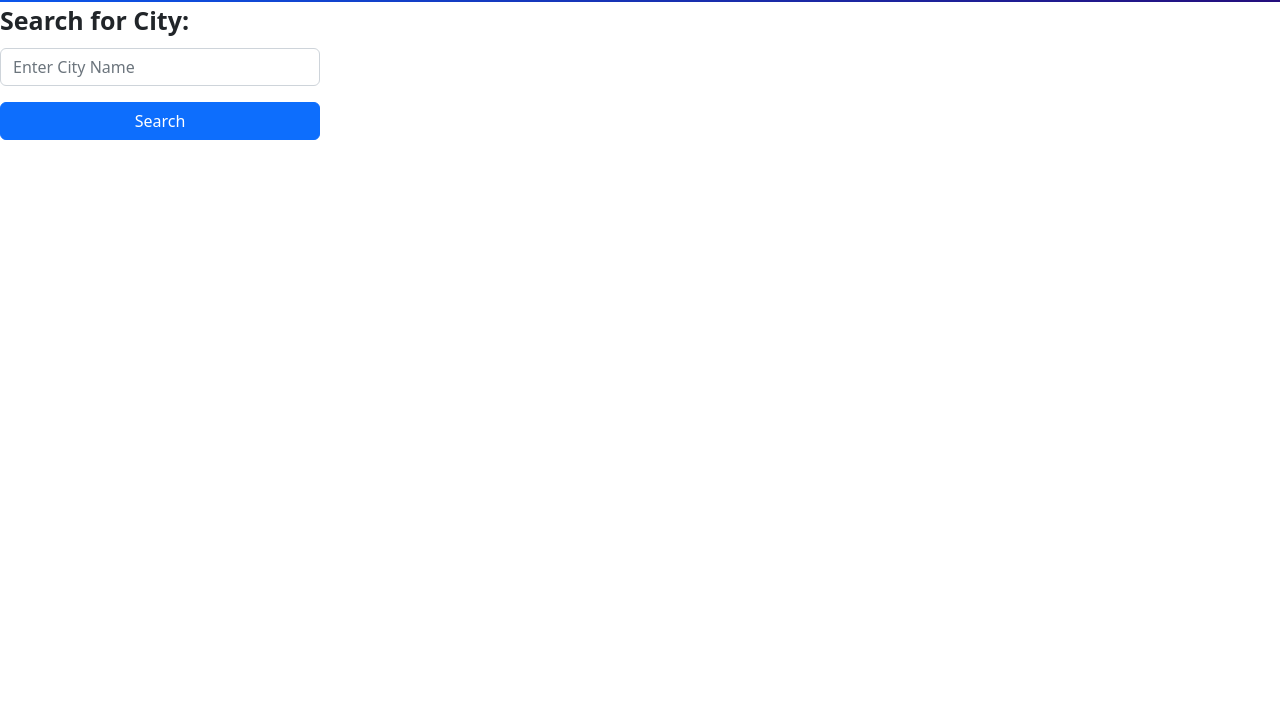
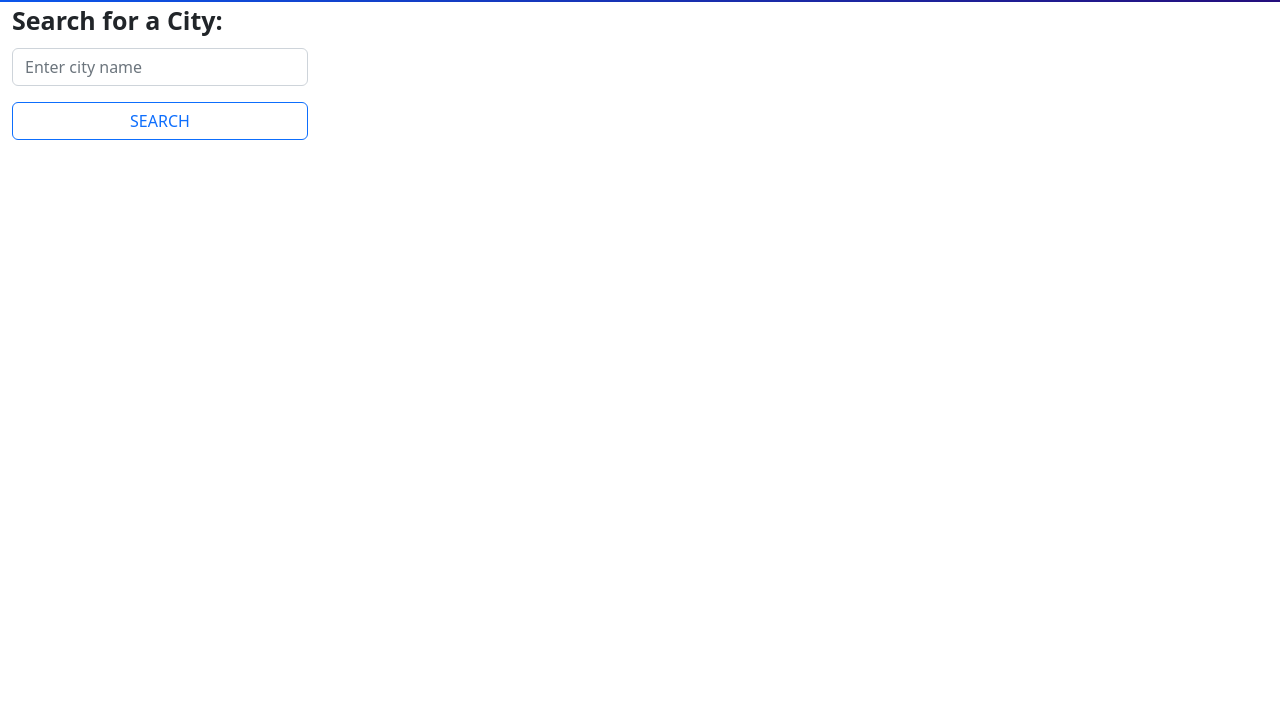
Before and after one commit to CRMclaughlin/weather-dashboard, a plain HTML site: page index.html in a window 1280 px wide. Shown: the part 75-800 px from the top of the page. Drawn offline with nearby package versions, Linux system fonts and the light colour scheme.

Commit message:
fixed city search area

```diff
--- a/assets/css/style.css
+++ b/assets/css/style.css
@@ -2,14 +2,18 @@
     box-sizing: border-box;
 }
 
-.p-3 {
+#header {
 
     background-image: linear-gradient(to right, rgb(11, 86, 235) , rgb(36, 14, 124));
     font-size: 30px;
     font-weight: bold;
 }
 
-.form-label {
+.text-dark {
     font-size: 25px;
     font-weight: bold;
 }
+
+.row {
+    border: 3px black;
+}
--- a/index.html
+++ b/index.html
@@ -8,35 +8,19 @@
     <link href="https://cdn.jsdelivr.net/npm/bootstrap@5.2.2/dist/css/bootstrap.min.css" rel="stylesheet" integrity="sha384-Zenh87qX5JnK2Jl0vWa8Ck2rdkQ2Bzep5IDxbcnCeuOxjzrPF/et3URy9Bv1WTRi" crossorigin="anonymous">
     <link rel="stylesheet" href="./assets/css/style.css">
 </head>
-<body>
+<body class="container-fluid">
     <!-- Header -->
+   <div id="header" class="row p-3 mb-6 bg-primary text-white" style="width: 100vw;">
+      <div class="d-flex justify-content-end"> Weather Dashboard</div>
+    </div>
 
-        <div id="header" class="p-3 mb-6 bg-primary text-white">
-            <div class="d-flex justify-content-end"> Weather Dashboard</div>
-        </div>
+    <div class="row">
 
-        <!-- City search box -->
+      <div class="column col-3">
         <form>
-            <div class="col-3 mb-3">
-              <label for="city-search" class="form-label">
-                Search for City:</label>
-              <input type="text" id="city-search" class="form-control"
-              placeholder="Enter City Name">
-            </div>
-            <button type="submit" class="col-3 btn btn-primary">Search</button>
-          </div>
-
-          <!-- Search history container -->
-          <div class="row mt-3">
-              <div class="col-4">
-
-                  <ul id="searchHistory" class="list-group">
-                      <!-- append li here li class="list-group-item"-->
-                  </ul>
-
-              </div>
-          </div>
-
+          <label class="text-dark">Search for a City:</label>
+          <input class="form-control my-2 text-primary" type="search" placeholder="Enter city name" id="city-input">
+          <button class="btn btn-outline-primary my-2" style="width: 100%" type="submit" id="search-button">SEARCH</button>
         </form>
 
 
@@ -48,6 +32,11 @@
 
 
 
+
+
+
+
+    <script src="https://cdn.jsdelivr.net/npm/bootstrap@5.2.2/dist/js/bootstrap.bundle.min.js" integrity="sha384-OERcA2EqjJCMA+/3y+gxIOqMEjwtxJY7qPCqsdltbNJuaOe923+mo//f6V8Qbsw3" crossorigin="anonymous"></script>
     <script src="./assets/js/script.js"></script>
 </body>
 </html>
```
Also changed, not shown: assets/js/script.js (line endings or trailing spaces).
